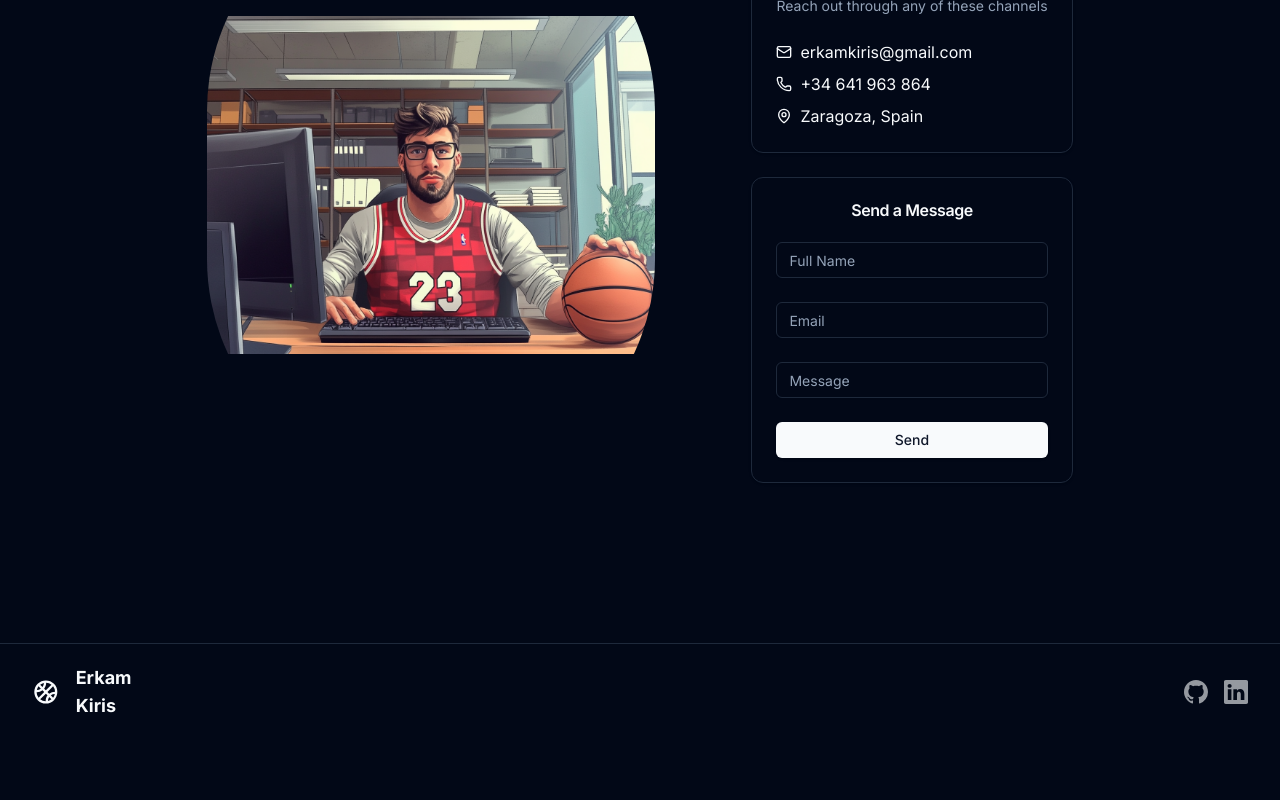
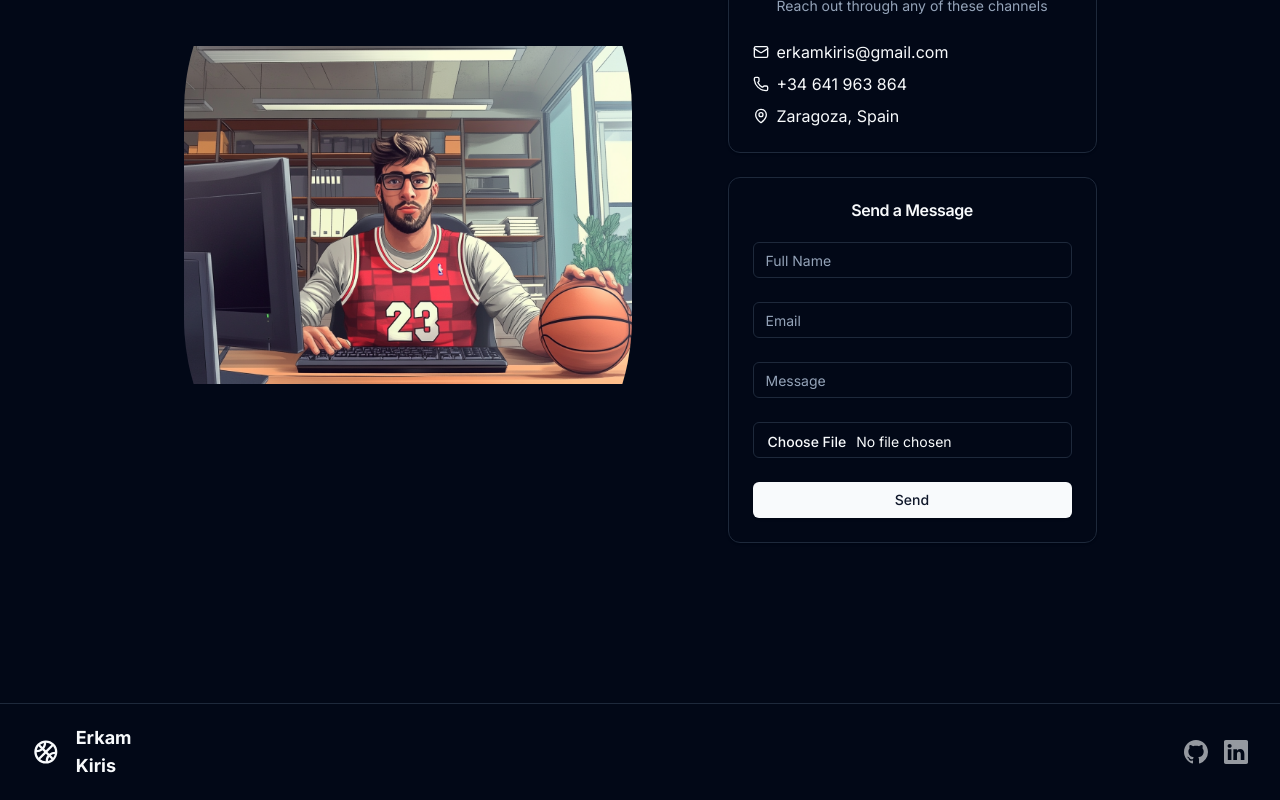
Before and after one commit to erkamkrs/portfolio-website, a Next.js app: page / in a window 1280 px wide. Shown: the part 3730-4530 px from the top of the page. Before the commit the page ends 4470 px from the top, so only its background shows below. Built offline with nearby package versions, Linux system fonts and the light colour scheme.

Commit message:
add file attachment support to contact form and create FileInput component

```diff
--- a/app/api/contact/route.ts
+++ b/app/api/contact/route.ts
@@ -3,8 +3,9 @@ import nodemailer from 'nodemailer';
 import Mail from 'nodemailer/lib/mailer';
 import { toast } from "react-toastify";
 
+
 export async function POST(request: NextRequest) {
-  const { email, name, message } = await request.json();
+  const { email, name, message, attachment } = await request.json();
 
   const transport = nodemailer.createTransport({
     service: 'gmail',
@@ -13,6 +14,7 @@ export async function POST(request: NextRequest) {
       pass: process.env.MY_PASSWORD,
     },
   });
+
 
   const mailOptions: Mail.Options = {
     from: process.env.MY_EMAIL,
@@ -27,6 +29,7 @@ export async function POST(request: NextRequest) {
     <br/>
     <p>Sent from:
       ${email}</p>`,
+      attachments: attachment ? [{ filename: attachment[0].name, content: attachment[0].data }] : [],
   };
 
   const sendMailPromise = () =>
--- a/components/contact.tsx
+++ b/components/contact.tsx
@@ -1,5 +1,4 @@
-"use client";
-
+"use client"
 import React, { useId } from "react";
 import { Mail, MapPin, Phone } from "lucide-react";
 import { BsGithub, BsLinkedin } from "react-icons/bs";
@@ -8,7 +7,7 @@ import ErkamImg from "@/public/developer2.jpg";
 import { Card, CardContent, CardDescription, CardHeader, CardTitle } from "@/components/ui/card";
 import { Button } from "@/components/ui/button";
 import Image from "next/image";
-import { Input } from "./ui/input";
+import { Input, FileInput } from "./ui/input";
 import { sendEmail } from "@/lib/contactEmail";
 import {  useForm } from 'react-hook-form';
 import { useToast } from "@/hooks/use-toast"
@@ -39,6 +38,7 @@ export type FormData = {
     name: string;
     email: string;
     message: string;
+    attachment: FileList;
 };
 
 export default function Contact() {
@@ -114,6 +114,7 @@ export default function Contact() {
                                 <TextInput label="Full Name" {...register('name', { required: true })} required />
                                 <TextInput label="Email" type="email" {...register('email', { required: true })} required />
                                 <TextInput label="Message" {...register('message', { required: true })} />
+                                <FileInput type="file"  {...register('attachment')} />
                                 <Button type="submit" variant={"default"}>
                                     Send
                                 </Button>
--- a/components/ui/input.tsx
+++ b/components/ui/input.tsx
@@ -19,4 +19,21 @@ const Input = React.forwardRef<HTMLInputElement, React.ComponentProps<"input">>(
 )
 Input.displayName = "Input"
 
-export { Input }
+
+const FileInput = React.forwardRef<HTMLInputElement, React.ComponentProps<"input">>(
+  ({ className, type, ...props }, ref) => {
+    return (
+      <input
+        type={type}
+        className={cn(
+          " flex h-9 w-full rounded-md border border-input bg-transparent p-2 text-base shadow-sm file:border-0 file:bg-transparent file:text-sm file:font-medium file:text-foreground placeholder:text-muted-foreground focus-visible:outline-none focus-visible:ring-1 focus-visible:ring-ring disabled:cursor-not-allowed disabled:opacity-50 md:text-sm ",
+          className
+        )}
+        ref={ref}
+        {...props}
+      />
+    )
+  }
+)
+
+export { Input, FileInput }
```
